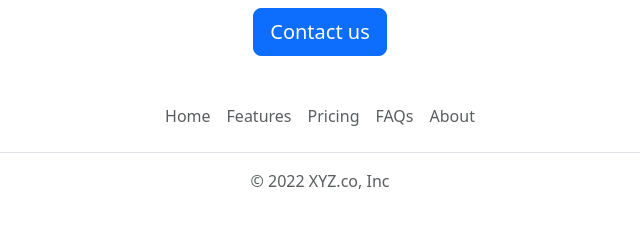
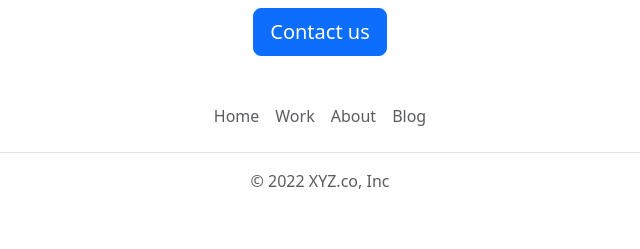
Before and after one commit to utharun/careers-website, a Flask app: page / in a window 1280 px wide. Shown: the part 1310-1559 px from the top of the page, without its empty margins (320-960 px from the left). Run offline with Flask 2, Linux system fonts and the light colour scheme.

Commit message:
functional & aesthetic improvements

```diff
--- a/templates/footer.html
+++ b/templates/footer.html
@@ -1,11 +1,10 @@
 <div class="container">
   <footer class="py-3 my-4">
     <ul class="nav justify-content-center border-bottom pb-3 mb-3">
-      <li class="nav-item"><a href="#" class="nav-link px-2 text-muted">Home</a></li>
-      <li class="nav-item"><a href="#" class="nav-link px-2 text-muted">Features</a></li>
-      <li class="nav-item"><a href="#" class="nav-link px-2 text-muted">Pricing</a></li>
-      <li class="nav-item"><a href="#" class="nav-link px-2 text-muted">FAQs</a></li>
-      <li class="nav-item"><a href="#" class="nav-link px-2 text-muted">About</a></li>
+      <li class="nav-item"><a target="_blank" href="https://www.throoon.com" class="nav-link px-2 text-muted">Home</a></li>
+      <li class="nav-item"><a target="_blank" href="https://www.throoon.com/work" class="nav-link px-2 text-muted">Work</a></li>
+      <li class="nav-item"><a target="-blank" href="https://www.throoon.com/about" class="nav-link px-2 text-muted">About</a></li>
+      <li class="nav-item"><a target="_blank" href="https://www.throoon.com/blog" class="nav-link px-2 text-muted">Blog</a></li>
     </ul>
     <p class="text-center text-muted">&copy; 2022 XYZ.co, Inc</p>
   </footer>
--- a/templates/home.html
+++ b/templates/home.html
@@ -34,7 +34,7 @@
         {% endfor %}
       </div>
     <div class="text-center">
-      <button class="btn btn-primary btn-lg">Contact us</button>
+      <a href="mailto:utharun@gmail.com?cc=hendvdijk@gmail.com&?subject=Questions%20about%20life&body=Who%20are%20you%3F" class="btn btn-primary btn-lg">Contact us</a>
       </div>
       </div>
     {% include 'footer.html'%}
--- a/templates/jobitem.html
+++ b/templates/jobitem.html
@@ -14,7 +14,7 @@
   {% endif %}
  </div>
    <div class="col-2">
-     <button type="button" class="btn btn-outline-primary">Apply</button>
+     <a href="mailto:utharun@gmail.com?cc=hendvdijk@gmail.com&?subject=Interested%20in%20BLR%20Nature%20Walks{{jobs['title']}}&body=You%20are%20too%20cool%20and%20I%20want%20to%20pay%20you%20to%20show%20me%20your%20coolness"type="button" class="btn btn-outline-primary">Apply</a>
    </div>
 
 </div>
```
